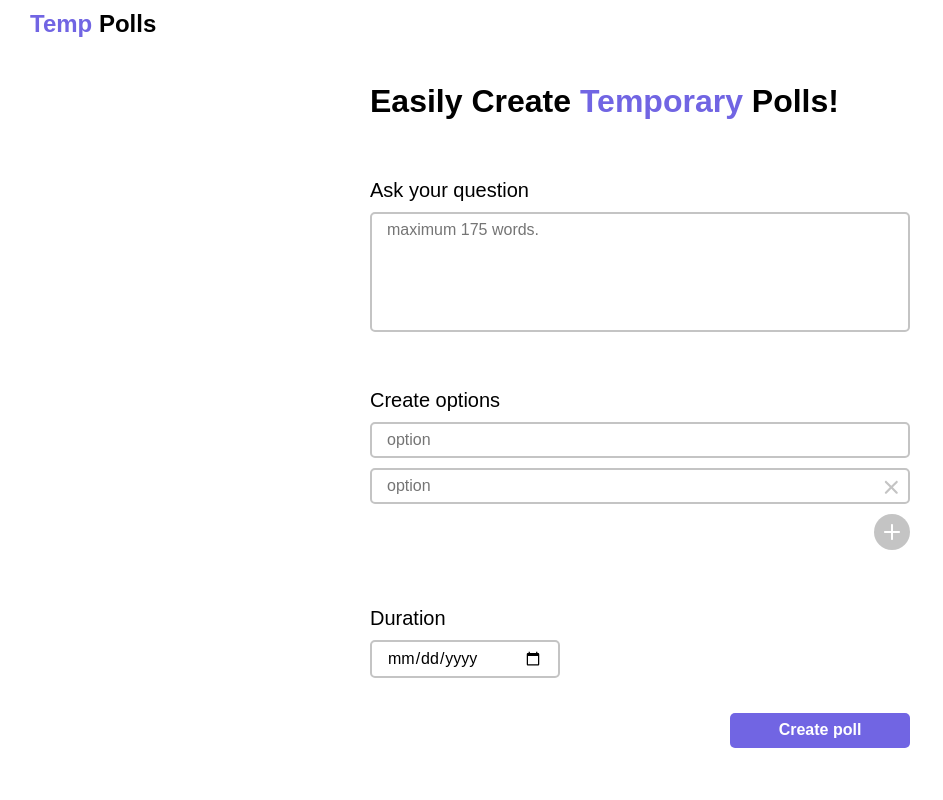
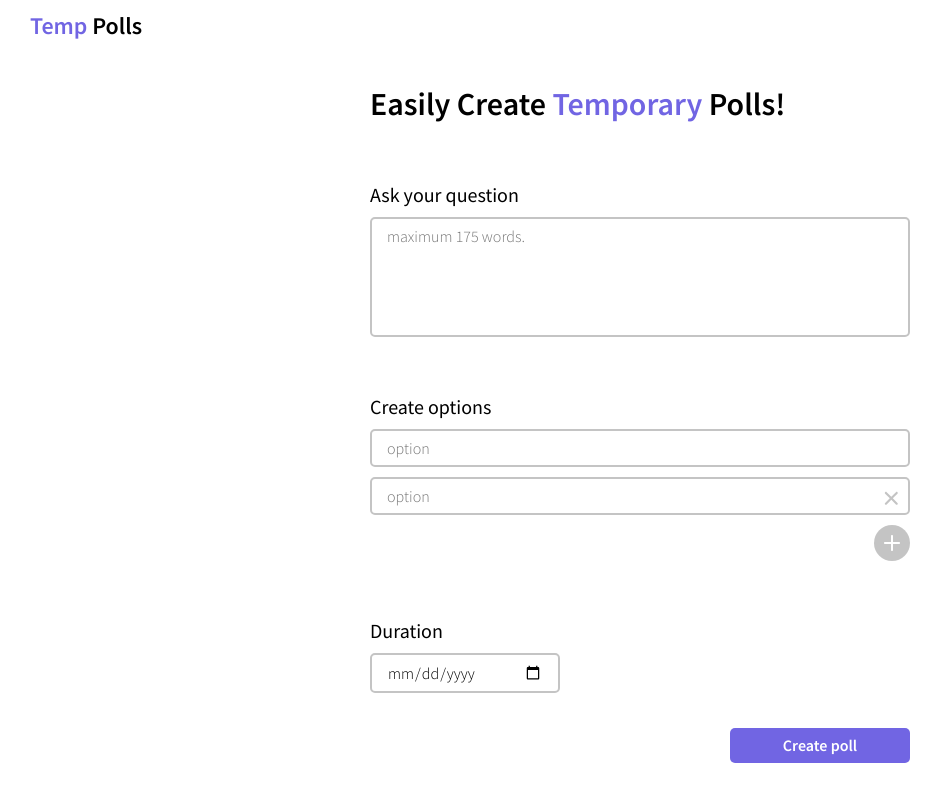
Before and after one commit to givek/temp_polls, a Django app: page /polls/ in a window 1280 px wide. Shown: the whole page, without its empty margins (0-943 px from the left). Run offline with Django 3.2, Linux system fonts and the light colour scheme.

Commit message:
Formatted CSS and added fonts.

```diff
--- a/polls/static/base.css
+++ b/polls/static/base.css
@@ -2,15 +2,14 @@
   margin: 0;
   padding: 0;
   box-sizing: border-box;
-    font-family: 'Montserrat', sans-serif;
+  font-family: "Source Sans Pro", sans-serif;
 }
 
 :root {
   --fw-reg: 300;
-    --fw-med: 500;
+  --fw-med: 400;
   --fw-semi: 600;
-    --fw-bold: 700;
-    --pri-color: #7165E3;
+  --pri-color: #7165e3;
   --sec-color: #877bfa;
 }
 
@@ -41,7 +40,8 @@
   margin-bottom: 11%;
 }
 
-.logo span, .form-legend span {
+.logo span,
+.form-legend span {
   color: var(--pri-color);
 }
 
@@ -86,7 +86,8 @@
   resize: none;
 }
 
-.choice-contianer, .delete-icon {
+.choice-contianer,
+.delete-icon {
   display: inline-block;
   width: 100%;
 }
@@ -163,9 +164,7 @@
   color: red;
 }
 
-
 @media (min-width: 40rem) {
-
   .nav {
     padding: 10px 30px;
   }
--- a/polls/templates/base.html
+++ b/polls/templates/base.html
@@ -4,7 +4,8 @@
 <head>
     <meta charset="UTF-8">
     <meta name="viewport" content="width=device-width, initial-scale=1.0">
-    <title>Document</title>
+    <title>Temp Polls</title>
+    <link href="https://fonts.googleapis.com/css2?family=Source+Sans+Pro:wght@300;400;600&display=swap" rel="stylesheet">
     <link rel="stylesheet" href="{% static 'base.css' %}">
     {% block extra_head %}
 
```
Also changed, not shown: polls/static/polls/style.css (+8 -24 lines). Lines whose indentation alone changed are shown as unchanged.
